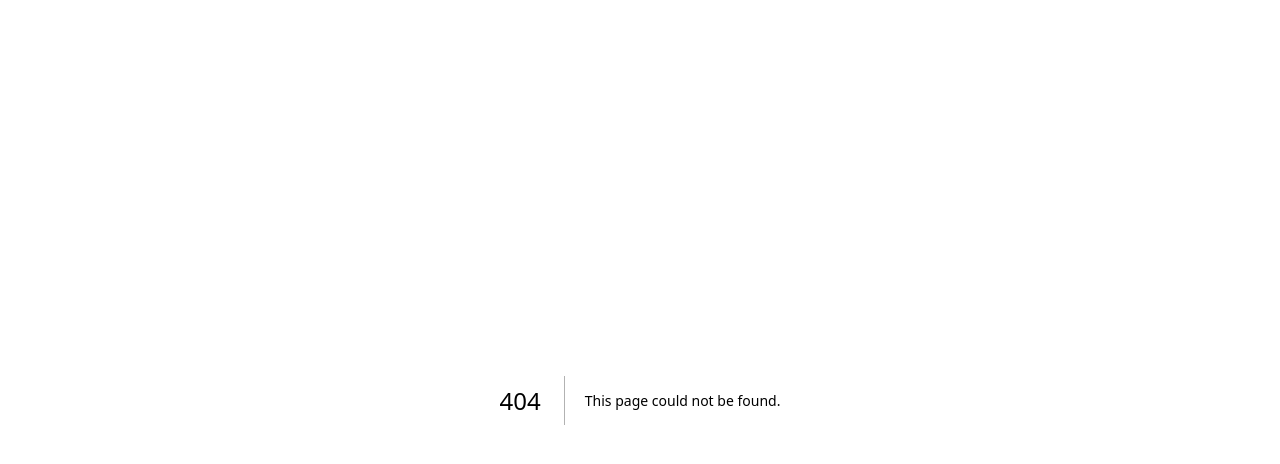
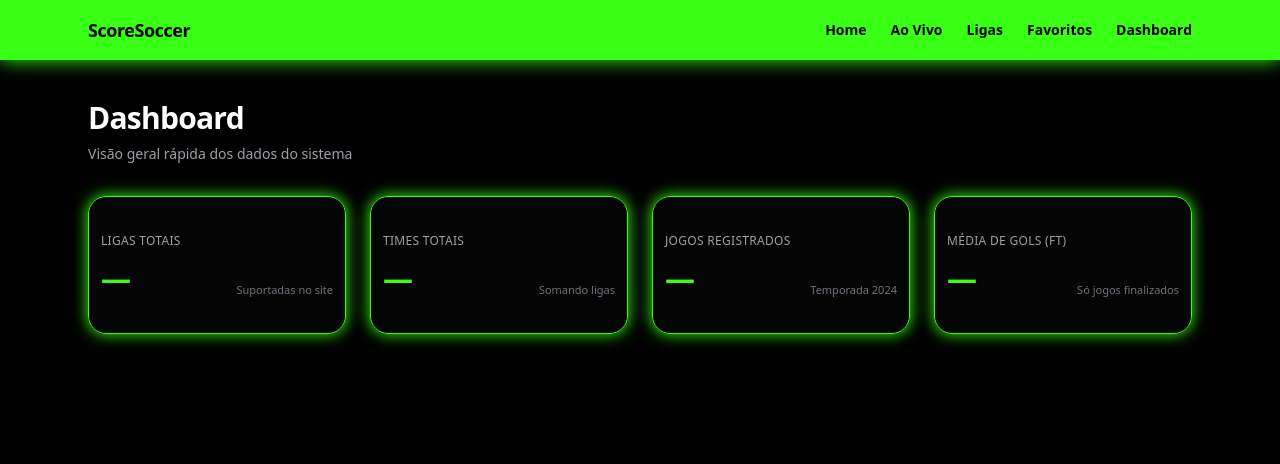
Before and after one commit to belli5/ScoreSoccer, a Next.js app: page /geral in a window 1280 px wide. Before the commit this address had no page. Shown: the top 464 px of the page. Built offline with nearby package versions, Linux system fonts and the light colour scheme; no server answers.

Commit message:
feat: bloco A do dashboard geral foito

```diff
--- /dev/null
+++ b/app/api/football/kpis/route.ts
@@ -0,0 +1,69 @@
+import { apiFootball } from "@/lib/api_football"
+import { getCache, setCache } from "@/lib/simpleCache"
+
+const SUPPORTED_LEAGUES = [
+  { key: "serieA", label: "Série A", id: "71" },
+  { key: "serieB", label: "Série B", id: "72" },
+  { key: "premier", label: "Premier League", id: "39" },
+]
+
+export async function GET(req: Request) {
+  const { searchParams } = new URL(req.url)
+  const season = searchParams.get("season") || "2024"
+
+  // Como é "geral do site", não depende de league (só do season)
+  const key = `kpis:site:season=${season}`
+  const cached = getCache(key)
+  if (cached) return Response.json(cached)
+
+  // 1) Ligas totais
+  const leaguesTotal = SUPPORTED_LEAGUES.length
+
+  // 2) Times totais (somando ligas)
+  const teamsResponses = await Promise.all(
+    SUPPORTED_LEAGUES.map((lg) => apiFootball("/teams", { league: lg.id, season }))
+  )
+  const teamsTotal = teamsResponses.reduce(
+    (acc, data) => acc + (data?.response?.length ?? 0),
+    0
+  )
+
+  // 3) Jogos registrados + 4) Média de gols por partida (FT)
+  const from = `${season}-01-01`
+  const to = `${season}-12-31`
+
+  const fixturesResponses = await Promise.all(
+    SUPPORTED_LEAGUES.map((lg) =>
+      apiFootball("/fixtures", { league: lg.id, season, from, to })
+    )
+  )
+
+  const allFixtures = fixturesResponses.flatMap((d) => d?.response ?? [])
+  const gamesTotal = allFixtures.length
+
+  const finished = allFixtures.filter((fx: any) => fx?.fixture?.status?.short === "FT")
+
+  let avgGoalsFT: number | null = null
+  if (finished.length > 0) {
+    const totalGoals = finished.reduce((acc: number, fx: any) => {
+      const h = fx?.goals?.home
+      const a = fx?.goals?.away
+      if (h === null || h === undefined || a === null || a === undefined) return acc
+      return acc + h + a
+    }, 0)
+
+    avgGoalsFT = totalGoals / finished.length
+  }
+
+  const payload = {
+    leaguesTotal,
+    teamsTotal,
+    gamesTotal,
+    avgGoalsFT, // null => mostra "—"
+  }
+
+  // 6h (boa: reduz requisições e ainda atualiza durante a temporada)
+  setCache(key, payload, 6 * 60 * 60 * 1000)
+
+  return Response.json(payload)
+}
--- /dev/null
+++ b/app/geral/page.tsx
@@ -0,0 +1,27 @@
+import KpiCards from "@/components/layout/KpiCards"
+import Navbar from "@/components/layout/Navbar"
+
+export default function DashboardPage() {
+  const league = "71"
+  const season = "2024"
+
+  return (
+    <div className="min-h-screen bg-black">
+      <Navbar />
+      <div className="mx-auto w-full max-w-6xl px-6 py-10">
+        <div className="flex flex-col gap-2">
+          <h1 className="text-3xl font-semibold tracking-tight text-white">
+            Dashboard
+          </h1>
+          <p className="text-sm text-zinc-400">
+            Visão geral rápida dos dados do sistema
+          </p>
+        </div>
+
+        <div className="mt-8">
+          <KpiCards league={league} season={season} />
+        </div>
+      </div>
+    </div>
+  )
+}
--- /dev/null
+++ b/components/layout/KpiCards.tsx
@@ -0,0 +1,119 @@
+"use client"
+
+import { useEffect, useState } from "react"
+import { Card, CardContent } from "@/components/ui/card"
+
+type KpiData = {
+  leaguesTotal: number
+  teamsTotal: number
+  gamesTotal: number
+  avgGoalsFT: number | null
+}
+
+function formatAvg(x: number | null) {
+  if (x === null) return "—"
+  return x.toFixed(2).replace(".", ",")
+}
+
+function KpiItem({
+  label,
+  value,
+  hint,
+  loading,
+}: {
+  label: string
+  value: string
+  hint?: string
+  loading?: boolean
+}) {
+  return (
+    <Card className="rounded-2xl border border-[#39FF14] bg-zinc-950/60 shadow-[0_0_15px_#39FF14]">
+      <CardContent className="p-3">
+        <p className="text-xs font-medium tracking-wide text-zinc-400">
+          {label}
+        </p>
+
+        <div className="mt-3 flex items-end justify-between gap-3">
+          {loading ? (
+            <div className="h-9 w-24 animate-pulse rounded bg-white/10" />
+          ) : (
+            <p className="text-3xl font-semibold tracking-tight text-[#39FF14]">
+              {value}
+            </p>
+          )}
+
+          {hint ? (
+            <p className="text-[11px] leading-tight text-zinc-500">{hint}</p>
+          ) : null}
+        </div>
+      </CardContent>
+    </Card>
+  )
+}
+
+export default function KpiCards({
+  league = "71",
+  season = "2024",
+}: {
+  league?: string
+  season?: string
+}) {
+  const [data, setData] = useState<KpiData | null>(null)
+  const [loading, setLoading] = useState(true)
+
+  useEffect(() => {
+    let alive = true
+    setLoading(true)
+
+    fetch(`/api/football/kpis?league=${league}&season=${season}`)
+      .then((r) => r.json())
+      .then((json) => {
+        if (!alive) return
+        setData(json)
+      })
+      .catch(() => {
+        if (!alive) return
+        setData(null)
+      })
+      .finally(() => {
+        if (!alive) return
+        setLoading(false)
+      })
+
+    return () => {
+      alive = false
+    }
+  }, [league, season])
+
+  return (
+    <div className="grid gap-6 sm:grid-cols-2 lg:grid-cols-4">
+      <KpiItem
+        label="LIGAS TOTAIS"
+        value={data ? String(data.leaguesTotal) : "—"}
+        hint="Suportadas no site"
+        loading={loading}
+        />
+
+        <KpiItem
+        label="TIMES TOTAIS"
+        value={data ? String(data.teamsTotal) : "—"}
+        hint="Somando ligas"
+        loading={loading}
+        />
+
+        <KpiItem
+        label="JOGOS REGISTRADOS"
+        value={data ? String(data.gamesTotal) : "—"}
+        hint={`Temporada ${season}`}
+        loading={loading}
+        />
+
+        <KpiItem
+        label="MÉDIA DE GOLS (FT)"
+        value={data ? formatAvg(data.avgGoalsFT) : "—"}
+        hint="Só jogos finalizados"
+        loading={loading}
+        />
+    </div>
+  )
+}
--- a/components/layout/Navbar.tsx
+++ b/components/layout/Navbar.tsx
@@ -17,7 +17,7 @@ export default function Navbar() {
           <li><Link className="hover:underline underline-offset-4" href="/destaques">Ao Vivo</Link></li>
           <li><Link className="hover:underline underline-offset-4" href="/ligas">Ligas</Link></li>
           <li><Link className="hover:underline underline-offset-4" href="/favoritos">Favoritos</Link></li>
-          <li><Link className="hover:underline underline-offset-4" href="/dashboard">Dashboard</Link></li>
+          <li><Link className="hover:underline underline-offset-4" href="/geral">Dashboard</Link></li>
         </ul>
       </nav>
     </header>
--- /dev/null
+++ b/components/ui/card.tsx
@@ -0,0 +1,92 @@
+import * as React from "react"
+
+import { cn } from "@/lib/utils"
+
+function Card({ className, ...props }: React.ComponentProps<"div">) {
+  return (
+    <div
+      data-slot="card"
+      className={cn(
+        "bg-card text-card-foreground flex flex-col gap-6 rounded-xl border py-6 shadow-sm",
+        className
+      )}
+      {...props}
+    />
+  )
+}
+
+function CardHeader({ className, ...props }: React.ComponentProps<"div">) {
+  return (
+    <div
+      data-slot="card-header"
+      className={cn(
+        "@container/card-header grid auto-rows-min grid-rows-[auto_auto] items-start gap-2 px-6 has-data-[slot=card-action]:grid-cols-[1fr_auto] [.border-b]:pb-6",
+        className
+      )}
+      {...props}
+    />
+  )
+}
+
+function CardTitle({ className, ...props }: React.ComponentProps<"div">) {
+  return (
+    <div
+      data-slot="card-title"
+      className={cn("leading-none font-semibold", className)}
+      {...props}
+    />
+  )
+}
+
+function CardDescription({ className, ...props }: React.ComponentProps<"div">) {
+  return (
+    <div
+      data-slot="card-description"
+      className={cn("text-muted-foreground text-sm", className)}
+      {...props}
+    />
+  )
+}
+
+function CardAction({ className, ...props }: React.ComponentProps<"div">) {
+  return (
+    <div
+      data-slot="card-action"
+      className={cn(
+        "col-start-2 row-span-2 row-start-1 self-start justify-self-end",
+        className
+      )}
+      {...props}
+    />
+  )
+}
+
+function CardContent({ className, ...props }: React.ComponentProps<"div">) {
+  return (
+    <div
+      data-slot="card-content"
+      className={cn("px-6", className)}
+      {...props}
+    />
+  )
+}
+
+function CardFooter({ className, ...props }: React.ComponentProps<"div">) {
+  return (
+    <div
+      data-slot="card-footer"
+      className={cn("flex items-center px-6 [.border-t]:pt-6", className)}
+      {...props}
+    />
+  )
+}
+
+export {
+  Card,
+  CardHeader,
+  CardFooter,
+  CardTitle,
+  CardAction,
+  CardDescription,
+  CardContent,
+}
```
